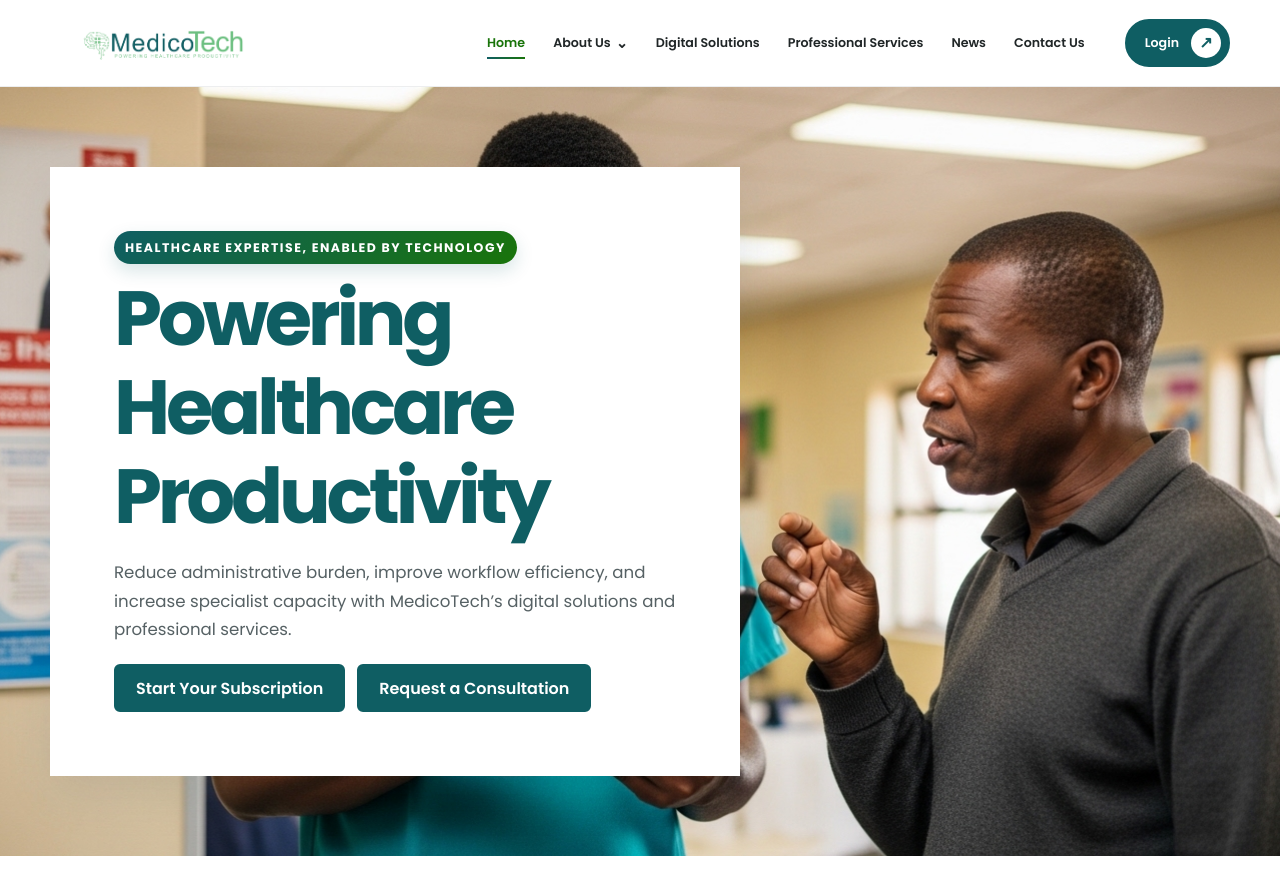
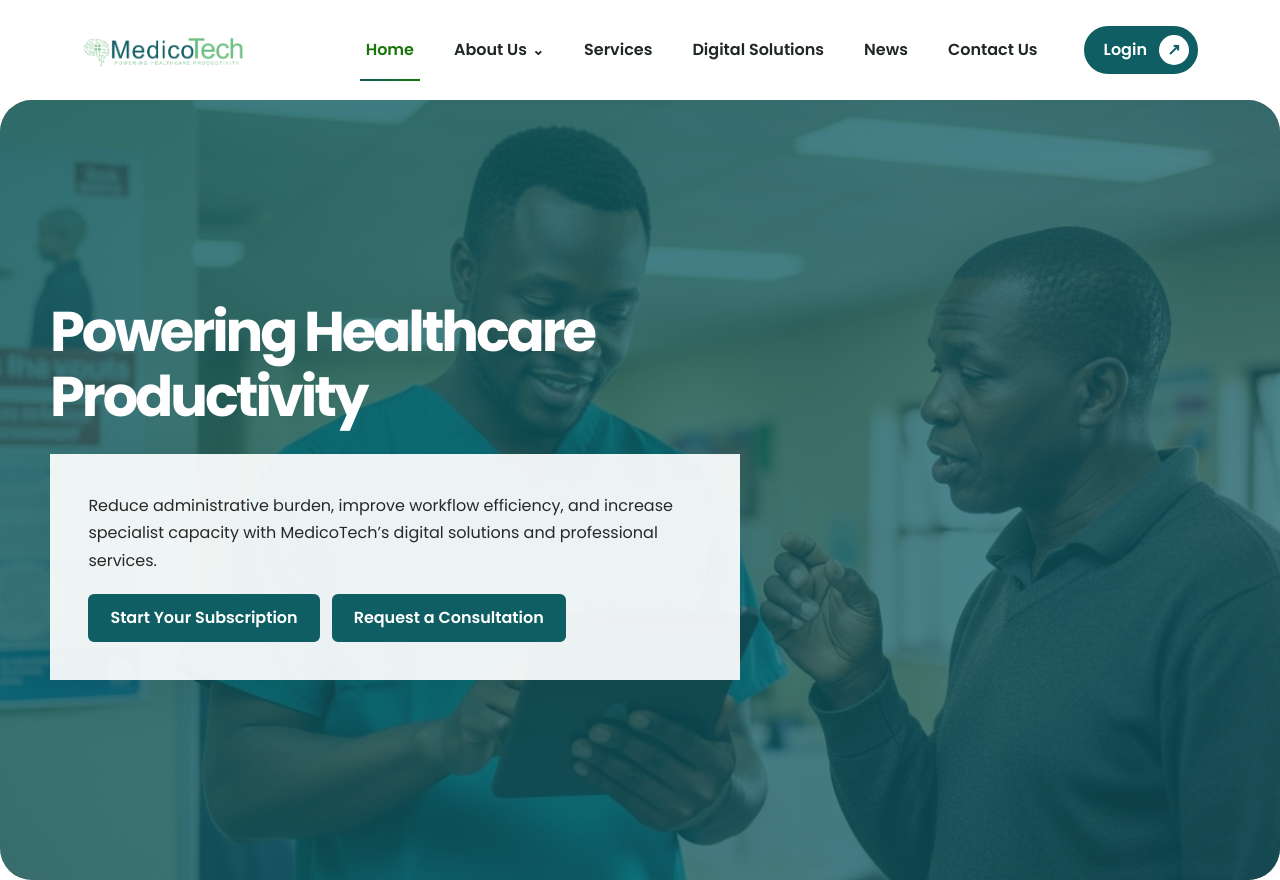
Before and after one commit to Izzy-kayaba/demo-medicotech-centrax, a plain HTML site: page index.html in a window 1280 px wide. Shown: the top 880 px of the page. Drawn offline with Linux system fonts and the light colour scheme.

Commit message:
added the heor image background

```diff
--- a/index.html
+++ b/index.html
@@ -19,12 +19,14 @@
     <section class="hero" aria-labelledby="hero-title">
       <div class="container hero__inner">
         <div class="hero__content">
-          <p class="eyebrow">Healthcare expertise, enabled by technology</p>
           <h1 id="hero-title">Powering Healthcare Productivity</h1>
-          <p>Reduce administrative burden, improve workflow efficiency, and increase specialist capacity with
-            MedicoTech’s digital solutions and professional services.</p>
-          <div class="button-row"><a class="button button--on-dark" href="digital-solutions.html">Start Your
-              Subscription</a><a class="button button--on-dark" href="contact.html">Request a Consultation</a></div>
+          <div class="hero-subheading">
+            <p>Reduce administrative burden, improve workflow efficiency, and increase specialist capacity with
+              MedicoTech’s digital solutions and professional services.</p>
+            <div class="button-row"><a class="button button--on-dark" href="digital-solutions.html">Start Your
+                Subscription</a><a class="button button--on-dark" href="contact.html">Request a Consultation</a></div>
+          </div>
+
         </div>
       </div>
     </section>
--- a/script.js
+++ b/script.js
@@ -22,8 +22,8 @@ document.querySelector("#site-header").innerHTML = `
             <li><a href="${pages.ethics}"${current("ethics")}>Ethics &amp; Compliance</a></li>
           </ul>
         </li>
+        <li><a href="${pages.services}"${current("services")}>Services</a></li>
         <li><a href="${pages.digital}"${current("digital")}>Digital Solutions</a></li>
-        <li><a href="${pages.services}"${current("services")}>Professional Services</a></li>
         <li><a href="${pages.news}"${current("news")}>News</a></li>
         <li><a href="${pages.contact}"${current("contact")}>Contact Us</a></li>
       </ul>
--- a/style-home.css
+++ b/style-home.css
@@ -1,6 +1,6 @@
 :root {
     --primary: #0F5E63;
-    --primary-dark: #0a4a4e;
+    --primary-dark: #0F5363;
     --primary-hover: #1b6d72;
     --green: #6cbf80;
     --green-bright: #32f086;
@@ -106,7 +106,7 @@ h4 {
 
 h1 {
     max-width: 14ch;
-    font-size: clamp(2.65rem, 6vw, 5.4rem);
+    font-size: clamp(2.5rem, 4vw, 4.5rem);
     letter-spacing: -.055em;
 }
 
@@ -236,15 +236,15 @@ p {
     position: sticky;
     z-index: 100;
     top: 0;
-    border-bottom: 1px solid rgba(230, 231, 232, .7);
     background: rgba(255, 255, 255, .98);
 }
 
 .header-inner {
-    display: flex;
-    min-height: 86px;
+    display: grid;
+    grid-template-columns: auto 1fr auto;
     align-items: center;
-    gap: 32px;
+    gap: 2rem;
+    min-height: 100px;
 }
 
 .brand {
@@ -279,10 +279,10 @@ p {
     align-items: center;
     gap: 5px;
     border: 0;
-    padding: 12px 10px;
+    padding: 1.5rem 1rem;
     color: var(--grey-900);
     background: transparent;
-    font-size: .79rem;
+    font-size: 1rem;
     font-weight: 600;
     text-decoration: none;
     cursor: pointer;
@@ -373,36 +373,59 @@ p {
 }
 
 .hero {
-    min-height: 680px;
+    position: relative;
+    min-height: 780px;
+    border-radius: 2rem;
     display: flex;
     align-items: center;
-    background: url("assets/hospital-hero.jpg") center / cover no-repeat;
+    overflow: hidden;
+    isolation: isolate;
+}
+
+.hero::before {
+    content: "";
+    position: absolute;
+    inset: 0;
+    background:
+        linear-gradient(135deg,
+            rgba(15, 94, 99, 0.78),
+            rgba(15, 83, 99, 0.65)), url("assets/hospital-hero.jpg") center/cover no-repeat;
+    z-index: -1;
+}
+
+.hero::after {
+    content: "";
+    position: absolute;
+    inset: 0;
+    background: rgba(15, 94, 99, 0.2);
+    /* optional subtle brand overlay */
+    z-index: -1;
 }
 
 .hero__inner {
-    padding: 80px 0;
+    position: relative;
+    z-index: 1;
+    padding: 4rem 0;
 }
 
 .hero__content {
     max-width: 690px;
-    padding: clamp(30px, 5vw, 64px);
     color: var(--charcoal);
-    background: var(--white);
-    box-shadow: var(--shadow);
 }
 
-.hero h1 {
-    color: var(--primary);
-}
-
-.hero .eyebrow {
+#hero-title {
+    font-size: 3.5rem;
+    display: inline;
     color: var(--white);
 }
 
-.hero__content>p:not(.eyebrow) {
-    max-width: 58ch;
-    color: var(--grey-700);
-    font-size: 1.04rem;
+.hero-subheading {
+    padding: clamp(1rem, 3vw, 3.5rem);
+    background: rgba(255, 255, 255, 0.92);
+    backdrop-filter: blur(6px);
+    -webkit-backdrop-filter: blur(6px);
+    box-shadow: var(--shadow);
+    margin-top: 1.5rem;
 }
 
 .split {
```
